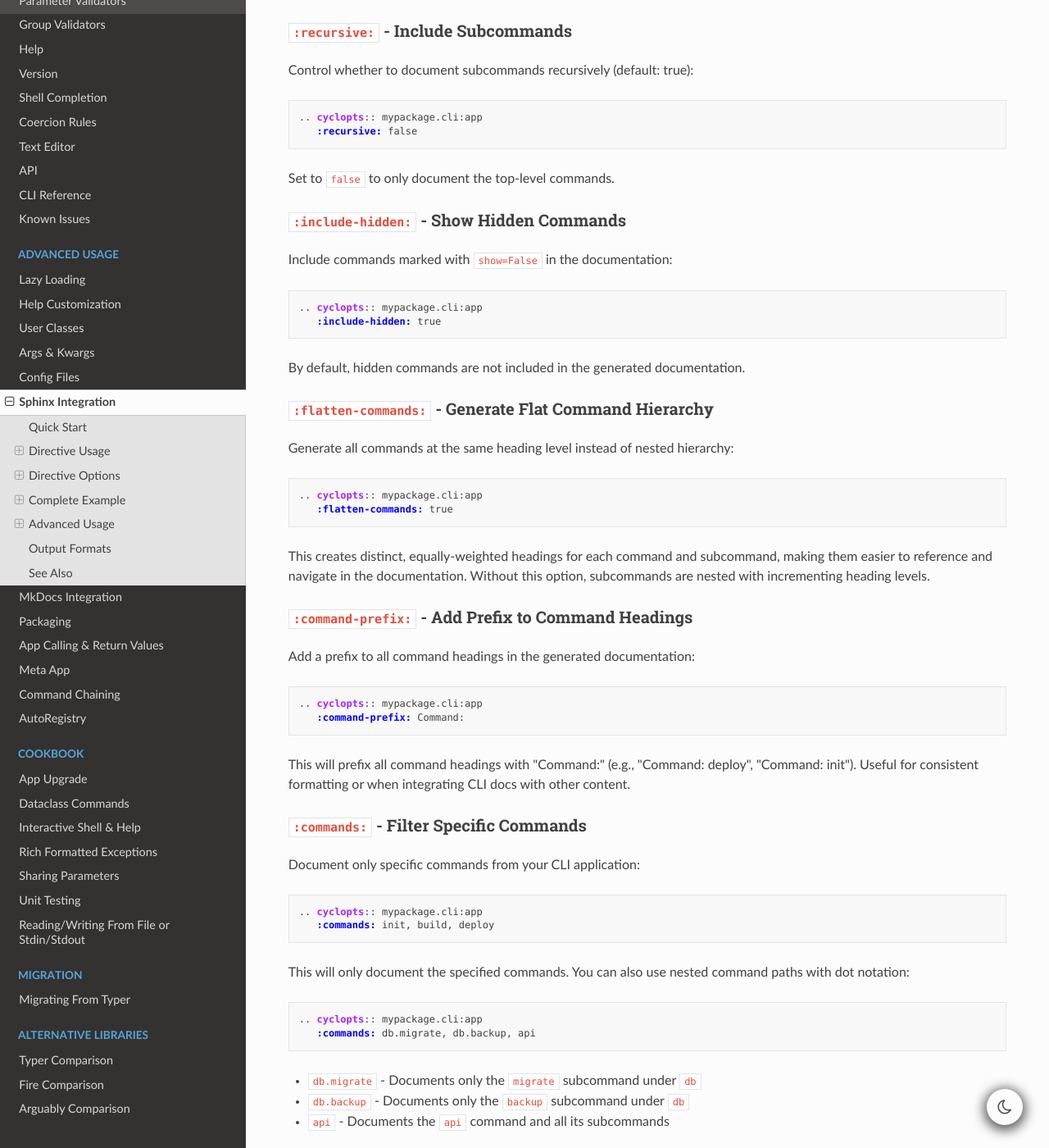
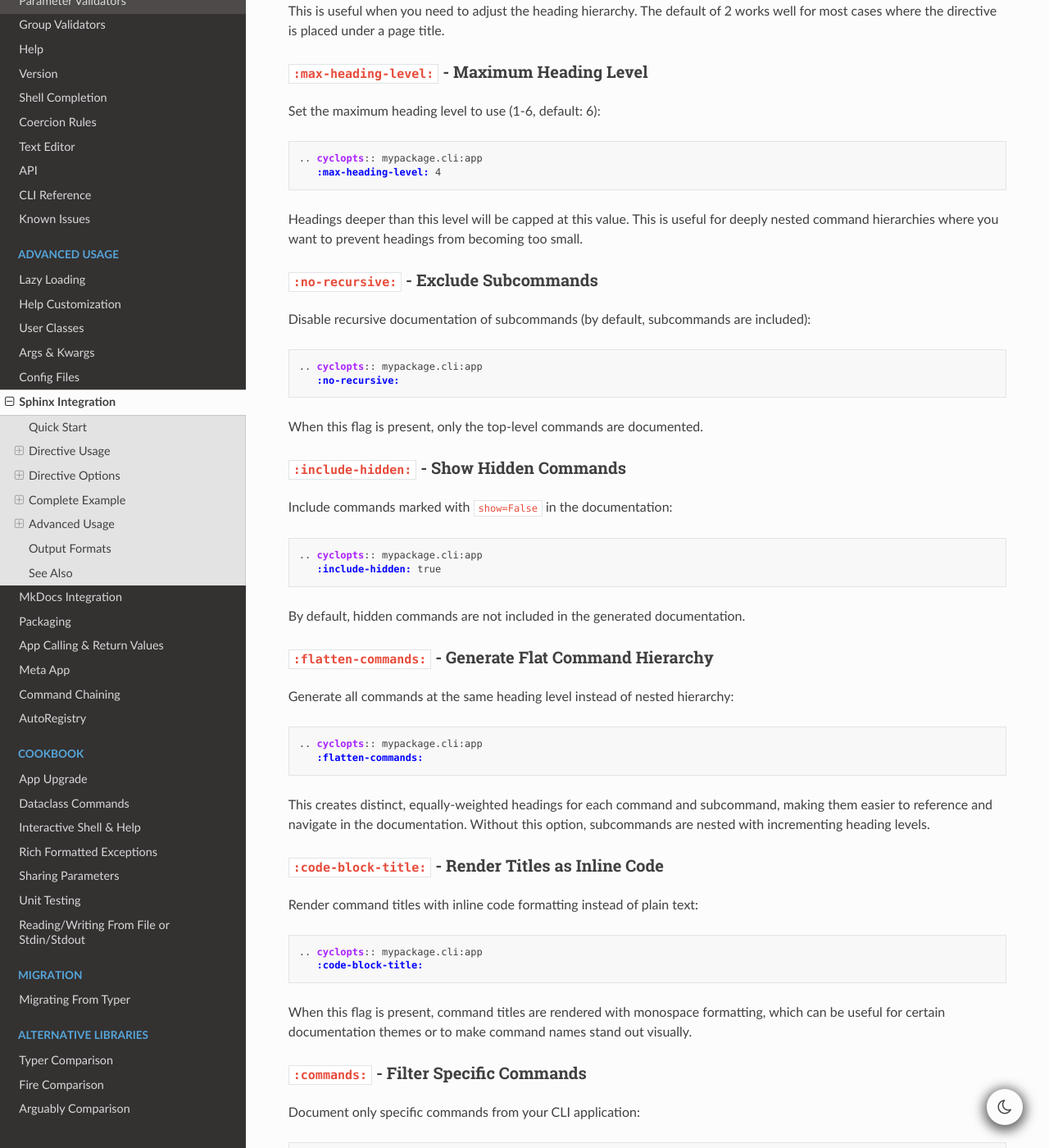
Before and after one commit to BrianPugh/cyclopts, a Sphinx documentation site: the page built from docs/source/sphinx_integration.rst, in a window 1280 px wide and 1400 px high, scrolled down 2116 px. Shown: the whole window at 82% size. Built offline with Sphinx 7.4.7 and the Read the Docs theme 3.1.0, drawn with Linux system fonts in a browser that asks for light colours; the version number could not be read and is left out; some of the changed text lies outside the part shown.

Commit message:
Add skip_preamble directive option to skip description/usage for filtered commands; fix missing directive options in docs.

```diff
--- a/docs/source/sphinx_integration.rst
+++ b/docs/source/sphinx_integration.rst
@@ -78,17 +78,29 @@
 
 This is useful when you need to adjust the heading hierarchy. The default of 2 works well for most cases where the directive is placed under a page title.
 
-``:recursive:`` - Include Subcommands
-~~~~~~~~~~~~~~~~~~~~~~~~~~~~~~~~~~~~~~
+``:max-heading-level:`` - Maximum Heading Level
+~~~~~~~~~~~~~~~~~~~~~~~~~~~~~~~~~~~~~~~~~~~~~~~~
 
-Control whether to document subcommands recursively (default: true):
+Set the maximum heading level to use (1-6, default: 6):
 
 .. code-block:: rst
 
    .. cyclopts:: mypackage.cli:app
-      :recursive: false
+      :max-heading-level: 4
 
-Set to ``false`` to only document the top-level commands.
+Headings deeper than this level will be capped at this value. This is useful for deeply nested command hierarchies where you want to prevent headings from becoming too small.
+
+``:no-recursive:`` - Exclude Subcommands
+~~~~~~~~~~~~~~~~~~~~~~~~~~~~~~~~~~~~~~~~~
+
+Disable recursive documentation of subcommands (by default, subcommands are included):
+
+.. code-block:: rst
+
+   .. cyclopts:: mypackage.cli:app
+      :no-recursive:
+
+When this flag is present, only the top-level commands are documented.
 
 ``:include-hidden:`` - Show Hidden Commands
 ~~~~~~~~~~~~~~~~~~~~~~~~~~~~~~~~~~~~~~~~~~~~
@@ -110,21 +122,21 @@
 .. code-block:: rst
 
    .. cyclopts:: mypackage.cli:app
-      :flatten-commands: true
+      :flatten-commands:
 
 This creates distinct, equally-weighted headings for each command and subcommand, making them easier to reference and navigate in the documentation. Without this option, subcommands are nested with incrementing heading levels.
 
-``:command-prefix:`` - Add Prefix to Command Headings
+``:code-block-title:`` - Render Titles as Inline Code
 ~~~~~~~~~~~~~~~~~~~~~~~~~~~~~~~~~~~~~~~~~~~~~~~~~~~~~~
 
-Add a prefix to all command headings in the generated documentation:
+Render command titles with inline code formatting instead of plain text:
 
 .. code-block:: rst
 
    .. cyclopts:: mypackage.cli:app
-      :command-prefix: Command:
+      :code-block-title:
 
-This will prefix all command headings with "Command:" (e.g., "Command: deploy", "Command: init"). Useful for consistent formatting or when integrating CLI docs with other content.
+When this flag is present, command titles are rendered with monospace formatting, which can be useful for certain documentation themes or to make command names stand out visually.
 
 ``:commands:`` - Filter Specific Commands
 ~~~~~~~~~~~~~~~~~~~~~~~~~~~~~~~~~~~~~~~~~~
@@ -160,6 +172,34 @@
       :exclude-commands: debug, internal-test
 
 This is useful for hiding internal or debug commands from user-facing documentation. Like ``:commands:``, this also supports nested command paths with dot notation.
+
+``:skip-preamble:`` - Skip Description and Usage
+~~~~~~~~~~~~~~~~~~~~~~~~~~~~~~~~~~~~~~~~~~~~~~~~~
+
+Skip the description and usage sections for the target command when filtering to a single command:
+
+.. code-block:: rst
+
+   .. cyclopts:: mypackage.cli:app
+      :commands: deploy
+      :skip-preamble:
+
+When you filter to a single command using ``:commands:`` and provide your own section heading in the RST, you may not want the directive to generate the command's description and usage block. Adding ``:skip-preamble:`` suppresses these sections while still generating the command's parameters and subcommands.
+
+This is useful when you want to write your own introduction for a command section:
+
+.. code-block:: rst
+
+   Deployment
+   ==========
+
+   Deploy your application to production with these commands.
+
+   .. cyclopts:: mypackage.cli:app
+      :commands: deploy
+      :skip-preamble:
+
+Without ``:skip-preamble:``, the output would include both your introduction and the command's docstring description, which can be redundant.
 
 Automatic Reference Labels
 ~~~~~~~~~~~~~~~~~~~~~~~~~~~
@@ -262,8 +302,6 @@
    This section documents all available CLI commands.
 
    .. cyclopts:: myapp.cli:app
-      :prog: myapp
-      :recursive: true
 
    The above directive will automatically generate documentation for all
    commands, including their parameters, types, defaults, and help text.
@@ -282,14 +320,13 @@
    =====================
 
    .. cyclopts:: myapp.cli:app
-      :prog: myapp
-      :flatten-commands: true
-      :command-prefix: "Command: "
+      :flatten-commands:
+      :code-block-title:
 
    This generates:
 
    - All commands at the same heading level (not nested)
-   - Each command prefixed with "Command: "
+   - Command titles with monospace formatting
    - Automatic reference labels for cross-linking
 
    You can then reference specific commands:
@@ -311,7 +348,6 @@
 
    .. cyclopts:: myapp.cli:app
       :commands: db
-      :recursive: true
 
    API Management
    ==============
@@ -320,7 +356,6 @@
 
    .. cyclopts:: myapp.cli:app
       :commands: api
-      :recursive: true
 
    Development Tools
    =================
@@ -330,7 +365,6 @@
    .. cyclopts:: myapp.cli:app
       :commands: dev
       :exclude-commands: dev.debug, dev.internal
-      :recursive: true
 
 This approach allows you to:
 
```
Also changed, not shown: cyclopts/docs/markdown.py (+15 -4 lines), cyclopts/docs/rst.py (+31 -11 lines), docs/source/mkdocs_integration.rst (+42 -0 lines), 4 other files.
